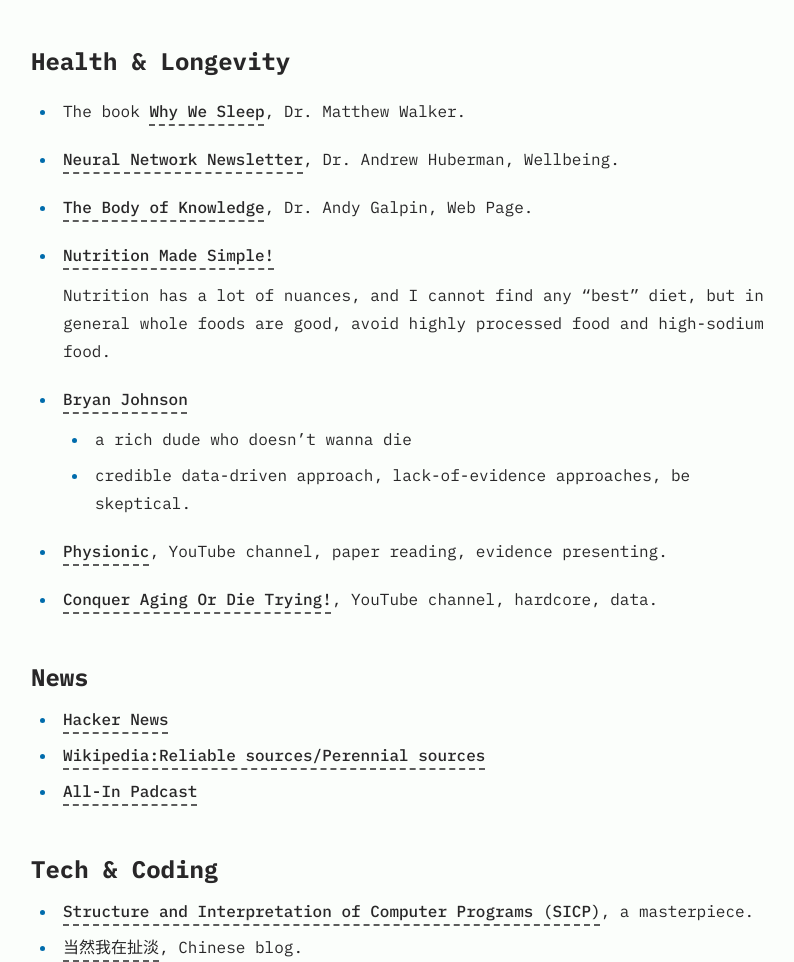
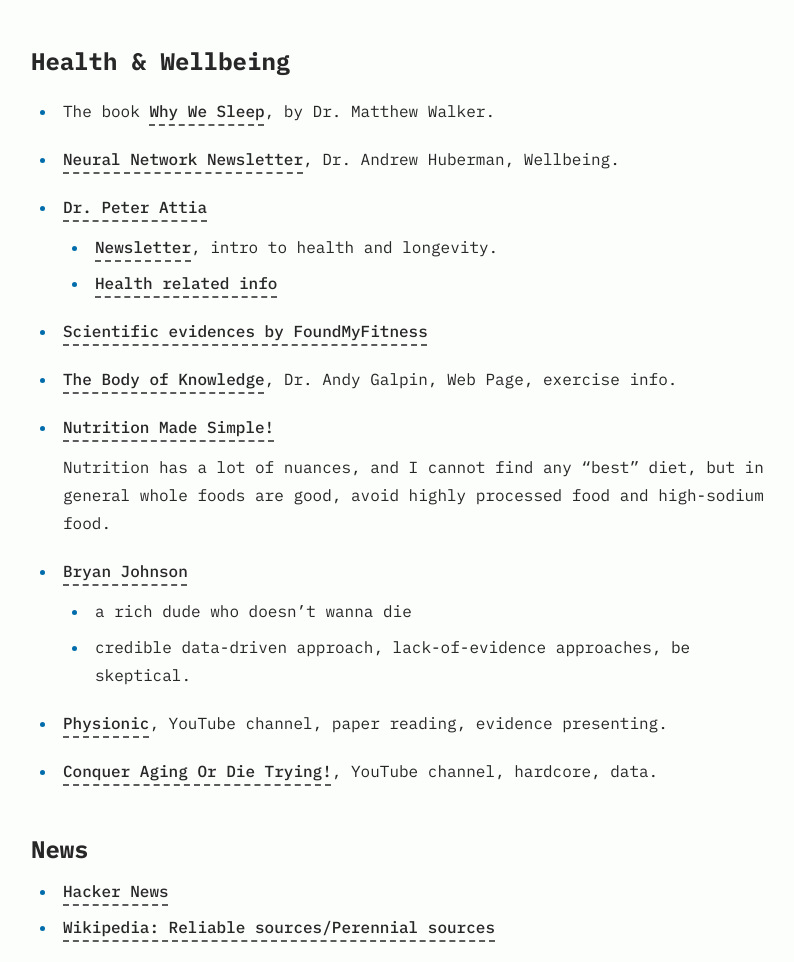
Before and after one commit to Firerer/Firerer.github.io, an Astro site: page /posts/list-of-recommendation in a window 1280 px wide. Shown: the part 918-1880 px from the top of the page, without its empty margins (241-1035 px from the left). Built offline with nearby package versions, Linux system fonts and the light colour scheme; Astro itself is replaced by a stand-in of ours.

Commit message:
Update recommendation

```diff
--- a/src/content/blog/list-of-recommendation.md
+++ b/src/content/blog/list-of-recommendation.md
@@ -1,5 +1,6 @@
 ---
 pubDatetime: 2024-05-04T17:44:40.000+10:00
+modDatetime: 2024-05-18
 title: My List of Recommendations
 featured: true
 tags:
@@ -25,13 +26,20 @@
 
   > Whereof one cannot speak, thereof one must be silent.
 
-## Health & Longevity
+## Health & Wellbeing
 
-- The book [Why We Sleep](https://g.co/kgs/bxTRhgG), Dr. Matthew Walker.
+- The book [Why We Sleep](https://g.co/kgs/bxTRhgG), by Dr. Matthew Walker.
 
 - [Neural Network Newsletter](https://www.hubermanlab.com/newsletter), Dr. Andrew Huberman, Wellbeing.
 
-- [The Body of Knowledge](https://www.andygalpin.com/wheretostart), Dr. Andy Galpin, Web Page.
+- [Dr. Peter Attia](https://peterattiamd.com/)
+
+  - [Newsletter](https://peterattiamd.com/newsletter/), intro to health and longevity.
+  - [Health related info](https://peterattiamd.com/topics/)
+
+- [Scientific evidences by FoundMyFitness](https://www.foundmyfitness.com/topics)
+
+- [The Body of Knowledge](https://www.andygalpin.com/wheretostart), Dr. Andy Galpin, Web Page, exercise info.
 
 - [Nutrition Made Simple!](https://www.youtube.com/@NutritionMadeSimple)
 
@@ -49,8 +57,7 @@
 ## News
 
 - [Hacker News](https://news.ycombinator.com/)
-- [Wikipedia:Reliable sources/Perennial sources](https://en.wikipedia.org/wiki/Wikipedia:Reliable_sources/Perennial_sources#Sources)
-- [All-In Padcast](https://www.allinpodcast.co/)
+- [Wikipedia: Reliable sources/Perennial sources](https://en.wikipedia.org/wiki/Wikipedia:Reliable_sources/Perennial_sources#Sources)
 
 ## Tech & Coding
 
```
